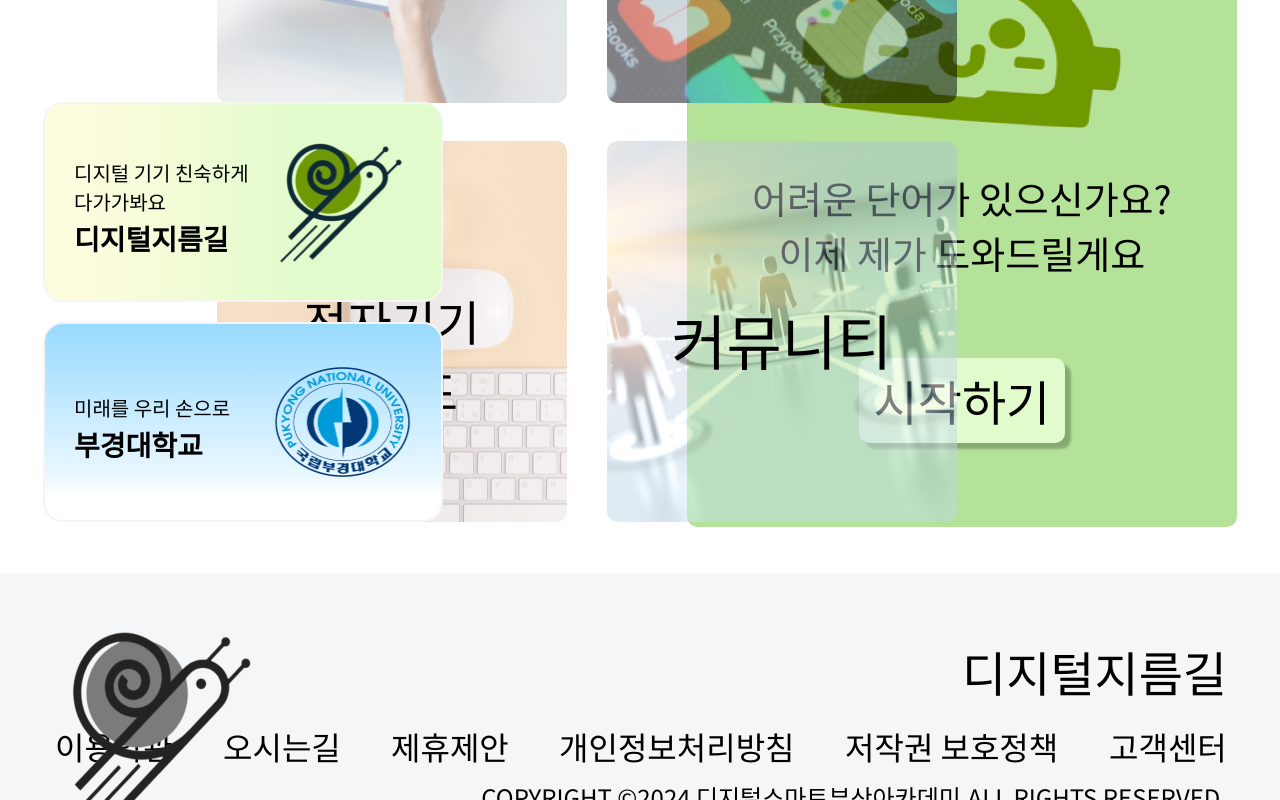
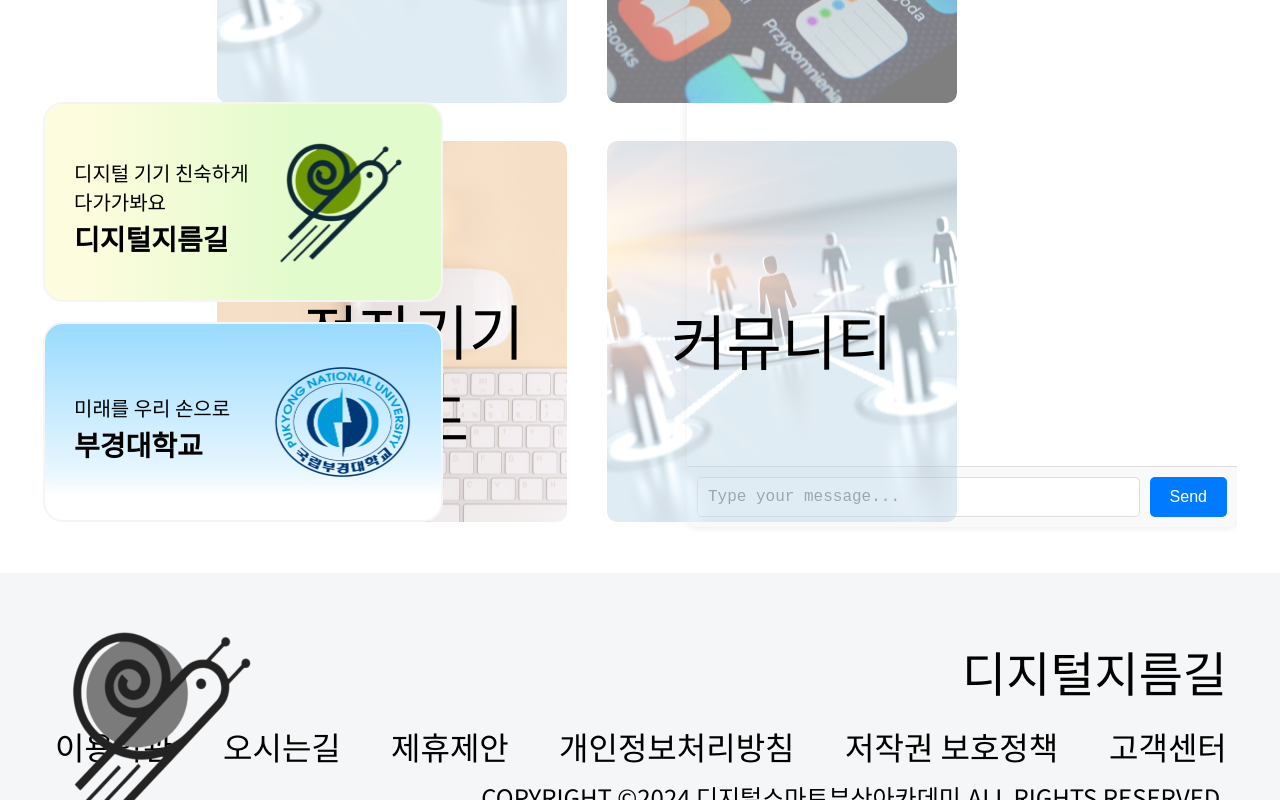
Before and after one commit to honggil-gps/digital-highway, a React (Vite) app: page /home in a window 1280 px wide. Both pictures are taken after a click on the button "시작하기". Shown: the part 207-1007 px from the top of the page. Built offline with nearby package versions, Linux system fonts and the light colour scheme.

Commit message:
ChatBotGPTHG

```diff
--- a/package.json
+++ b/package.json
@@ -9,7 +9,7 @@
     "@types/jest": "^29.5.0",
     "@types/react": "^18.0.28",
     "@types/react-dom": "^18.0.11",
-    "axios": "^1.6.8",
+    "axios": "^1.7.0",
     "react": "^18.2.0",
     "react-dom": "^18.2.0",
     "react-router-dom": "^6.23.0",
--- a/src/App.jsx
+++ b/src/App.jsx
@@ -1,4 +1,4 @@
-import { useEffect } from "react";
+import React, { useEffect } from "react";
 import {
   Routes,
   Route,
@@ -133,4 +133,5 @@ function App() {
     </Routes>
   );
 }
+
 export default App;
--- /dev/null
+++ b/src/components/ChatBot.css
@@ -0,0 +1,74 @@
+.chat-container {
+  display: flex;
+  flex-direction: column;
+  justify-content: space-between;
+  width: 100%;
+  height: 100%;
+  border-radius: 10px;
+  box-shadow: 0 0 10px rgba(0, 0, 0, 0.1);
+  background-color: white;
+  overflow: hidden;
+}
+
+.chat-box {
+  flex-grow: 1;
+  padding: 10px;
+  overflow-y: auto;
+  border-bottom: 1px solid #ddd;
+}
+
+.input-box {
+  display: flex;
+  padding: 10px;
+  background-color: #f9f9f9;
+}
+
+textarea {
+  flex-grow: 1;
+  resize: none;
+  padding: 10px;
+  border: 1px solid #ddd;
+  border-radius: 5px;
+  margin-right: 10px;
+  font-size: 16px;
+}
+
+button {
+  padding: 10px 20px;
+  border: none;
+  border-radius: 5px;
+  background-color: #007bff;
+  color: white;
+  font-size: 16px;
+  cursor: pointer;
+}
+
+button:hover {
+  background-color: #0056b3;
+}
+
+.chat-message {
+  margin: 10px 0;
+  padding: 10px 20px;
+  border-radius: 20px;
+  max-width: 80%;
+  word-wrap: break-word;
+}
+
+.user-message {
+  align-self: flex-end;
+  background-color: #007bff;
+  color: white;
+}
+
+.assistant-message {
+  align-self: flex-start;
+  background-color: #f1f0f0;
+  color: black;
+}
+
+.error-message {
+  align-self: center;
+  background-color: #f8d7da;
+  color: #721c24;
+}
--- /dev/null
+++ b/src/components/ChatBot.jsx
@@ -0,0 +1,91 @@
+import React, { useState } from 'react';
+import axios from 'axios';
+import './ChatBot.css';
+
+const ChatBot = () => {
+  const [messages, setMessages] = useState([]);
+  const [input, setInput] = useState('');
+  const [isLoading, setIsLoading] = useState(false);
+
+  const sendMessage = async () => {
+    if (input.trim() === '') return;
+
+    const userMessage = { role: 'user', content: input };
+    const newMessages = [...messages, userMessage];
+    setMessages(newMessages);
+    setInput('');
+    setIsLoading(true);
+
+    try {
+      const response = await axios.post(
+        'https://api.openai.com/v1/chat/completions',
+        {
+          model: 'gpt-3.5-turbo',
+          messages: newMessages.map((msg) => ({
+            role: msg.role,
+            content: msg.content,
+          })),
+          max_tokens: 256,  // 토큰 수를 늘립니다.
+          stop: ["\n", " Human:", " AI:"],  // 자연스럽게 끝나도록 종료 시퀀스 추가
+        },
+        {
+          headers: {
+            Authorization: `Bearer ${import.meta.env.VITE_OPENAI_API_KEY}`,
+            'Content-Type': 'application/json',
+          },
+        }
+      );
+
+      console.log('API Response:', response.data);
+      if (response.data.choices && response.data.choices.length > 0) {
+        const botMessage = {
+          role: 'assistant',
+          content: response.data.choices[0].message.content.trim(),  // 응답 내용을 정리합니다.
+        };
+        setMessages((prevMessages) => [...prevMessages, botMessage]);
+      } else {
+        throw new Error('Unexpected API response format');
+      }
+    } catch (error) {
+      console.error('Error:', error);
+      if (error.response) {
+        console.error('Response data:', error.response.data);
+        const errorMessage = {
+          role: 'error',
+          content: `Error occurred: ${error.response.data.error.message}`,
+        };
+        setMessages((prevMessages) => [...prevMessages, errorMessage]);
+      } else {
+        const errorMessage = { role: 'error', content: `Error occurred: ${error.message}` };
+        setMessages((prevMessages) => [...prevMessages, errorMessage]);
+      }
+    } finally {
+      setIsLoading(false);
+    }
+  };
+
+  return (
+    <div className="chat-container">
+      <div className="chat-box">
+        {messages.map((message, index) => (
+          <div key={index} className={`chat-message ${message.role}-message`}>
+            {message.content}
+          </div>
+        ))}
+      </div>
+      <div className="input-box">
+        <textarea
+          value={input}
+          onChange={(e) => setInput(e.target.value)}
+          placeholder="Type your message..."
+          rows="1"
+        />
+        <button onClick={sendMessage} disabled={isLoading}>
+          {isLoading ? 'Sending...' : 'Send'}
+        </button>
+      </div>
+    </div>
+  );
+};
+
+export default ChatBot;
--- a/src/pages/main/Home.css
+++ b/src/pages/main/Home.css
@@ -1,8 +1,4 @@
-.copyright9 {
-  position: absolute;
-  top: 68.67%;
-  right: 3.313rem;
-}
+
 .div101,
 .div102,
 .div103 {
@@ -36,44 +32,13 @@
   position: absolute;
   right: 3.313rem;
 }
-.footermenutext9 {
-  height: 17.33%;
-  top: 50%;
-  bottom: 32.67%;
-  width: 80.438rem;
-  font-size: var(--font-size-13xl);
-}
-.title11 {
-  top: 21%;
-  font-size: var(--font-size-29xl);
-  font-weight: 500;
-  text-align: left;
-}
-.logo-icon9 {
-  position: absolute;
-  height: 77.33%;
-  top: 11.33%;
-  bottom: 11.33%;
-  left: 2.313rem;
-  max-height: 100%;
-  width: 14.438rem;
-  object-fit: cover;
-}
+
 .box-icon6,
 .homefooter {
   position: absolute;
   width: 100%;
   right: 0;
   left: 0;
-}
-.homefooter {
-  bottom: -18.75rem;
-  background-color: var(--contents);
-  height: 18.75rem;
-  text-align: center;
-  font-size: var(--font-size-5xl);
-  color: var(--color-black);
-  font-family: var(--font-noto-sans-kr);
 }
 .box-icon6 {
   height: 100%;
@@ -238,14 +203,7 @@
 .homemaininformationbutton {
   left: calc(50% - 370px);
 }
-.homemainbuttonset {
-  position: absolute;
-  width: 41.32%;
-  top: 0;
-  right: 33.75%;
-  left: 24.93%;
-  height: 50rem;
-}
+
 .homemainbanner2image-icon {
   position: absolute;
   top: 1.563rem;
@@ -335,11 +293,6 @@
   height: 12.5rem;
   overflow: hidden;
 }
-.homemainbannerset {
-  top: 23.75rem;
-  left: 0;
-  height: 26.25rem;
-}
 .div114,
 .homemainbannerset,
 .registerbutton {
@@ -383,9 +336,6 @@
   box-shadow: 3px 3px 5px gray;
   border-radius: 5px;
   height: 6.25rem;
-}
-.homemainlrbutton {
-  height: 13.75rem;
 }
 .homemain {
   position: absolute;
@@ -501,3 +451,279 @@
 .home::-webkit-scrollbar {
   display: none;
 }
+.home {
+  width: 100%;
+  position: relative;
+  background-color: var(--color-white);
+  height: 67.5rem;
+  overflow-y: auto;
+}
+.home::-webkit-scrollbar {
+  display: none;
+}
+.homefooter {
+  position: absolute;
+  width: 100%;
+  right: 0;
+  left: 0;
+  bottom: -18.75rem;
+  background-color: var(--contents);
+  height: 18.75rem;
+  text-align: center;
+  font-size: var(--font-size-5xl);
+  color: var(--color-black);
+  font-family: var(--font-noto-sans-kr);
+}
+.copyright9 {
+  position: absolute;
+  top: 68.67%;
+  right: 3.313rem;
+}
+.footermenutext9 {
+  position: absolute;
+  height: 17.33%;
+  top: 50%;
+  bottom: 32.67%;
+  width: 80.438rem;
+  font-size: var(--font-size-13xl);
+  right: 3.313rem;
+}
+.title11 {
+  position: absolute;
+  top: 21%;
+  right: 3.313rem;
+  font-size: var(--font-size-29xl);
+  font-weight: 500;
+  text-align: left;
+}
+.logo-icon9 {
+  position: absolute;
+  height: 77.33%;
+  top: 11.33%;
+  bottom: 11.33%;
+  left: 2.313rem;
+  max-height: 100%;
+  width: 14.438rem;
+  object-fit: cover;
+}
+
+.homemain {
+  position: absolute;
+  width: 93.28%;
+  top: 14.313rem;
+  right: 3.36%;
+  left: 3.36%;
+  height: 50rem;
+  padding-bottom: 10px;
+  overflow-y: auto;
+}
+.homemainbuttonset {
+  position: absolute;
+  width: 41.32%;
+  top: 0;
+  right: 33.75%;
+  left: 24.93%;
+  height: 50rem;
+}
+.homemainbannerset {
+  position: absolute;
+  top: 23.75rem;
+  left: 0;
+  height: 26.25rem;
+}
+.homemainlrbutton {
+  position: absolute;
+  top: 0;
+  left: 0;
+  width: 25rem;
+  height: 13.75rem;
+}
+
+.homemaincommunitybutton,
+.homemainlearningbutton,
+.homemaininformationbutton,
+.homemainguidebutton {
+  cursor: pointer;
+  border: 0;
+  padding: 0;
+  background-color: transparent;
+  position: absolute;
+  width: 21.875rem;
+  height: 23.813rem;
+}
+
+.homemaincommunitybutton {
+  top: 26.188rem;
+  left: calc(50% + 20px);
+}
+.homemainlearningbutton {
+  top: 0;
+  left: calc(50% + 20px);
+}
+.homemaininformationbutton {
+  top: 0;
+  left: calc(50% - 370px);
+}
+.homemainguidebutton {
+  top: 26.188rem;
+  left: calc(50% - 370px);
+}
+
+.homemaincommunitybuttonimage-icon,
+.homemainlearningbuttonimage-icon,
+.homemaininformationbuttonimage-icon,
+.homemainguidebuttonimage-icon {
+  position: absolute;
+  top: 0;
+  left: 0;
+  border-radius: var(--br-3xs);
+  width: 21.875rem;
+  height: 23.813rem;
+  object-fit: cover;
+}
+.homemaincommunitybuttonimage-icon:hover,
+.homemainlearningbuttonimage-icon:hover,
+.homemaininformationbuttonimage-icon:hover,
+.homemaincommunitybuttonimage-icon:hover {
+  box-shadow: 3px 3px 5px gray;
+}
+
+.div108,
+.div109,
+.div110 {
+  position: absolute;
+  font-size: var(--font-size-41xl);
+  font-family: var(--font-noto-sans-kr);
+  color: var(--color-black);
+  text-align: left;
+}
+.div108 {
+  top: 9.625rem;
+  left: 4rem;
+}
+.div109 {
+  top: 9rem;
+  left: 5.375rem;
+}
+.div110 {
+  top: 9.625rem;
+  left: 3.5rem;
+}
+
+.registerbutton,
+.loginbutton1 {
+  cursor: pointer;
+  border: 0;
+  padding: 0;
+  background-color: var(--contents);
+  box-shadow: 3px 3px 5px gray;
+  border-radius: 5px;
+  height: 6.25rem;
+}
+.registerbutton {
+  top: 7.5rem;
+}
+.div114 {
+  position: absolute;
+  top: 1.313rem;
+  left: -0.031rem;
+  font-size: var(--font-size-21xl);
+  font-family: var(--font-noto-sans-kr);
+  color: var(--color-black);
+  text-align: center;
+  display: flex;
+  align-items: center;
+  justify-content: center;
+}
+
+.homeheader {
+  position: absolute;
+  width: 99.95%;
+  top: 0;
+  right: 0.05%;
+  left: 0;
+  background-color: var(--main);
+  height: 11.188rem;
+  overflow: hidden;
+  text-align: center;
+  font-size: var(--font-size-56xl);
+  color: var(--color-white);
+  font-family: var(--font-noto-sans-kr);
+}
+.headertitle6 {
+  position: absolute;
+  top: 2.125rem;
+  left: calc(50% - 332.5px);
+  width: 41.563rem;
+  height: 6.938rem;
+}
+.headertitleimage-icon8 {
+  position: absolute;
+  height: 100%;
+  top: 0;
+  bottom: 0;
+  left: calc(50% - 332.5px);
+  max-height: 100%;
+  width: 7.5rem;
+  object-fit: cover;
+}
+.div117 {
+  position: absolute;
+  top: 0.9%;
+  left: calc(50% - 223.5px);
+  display: flex;
+  align-items: center;
+  justify-content: center;
+  width: 34.75rem;
+  cursor: default;
+}
+.headermyinfobutton5,
+.headerbackbutton9 {
+  cursor: pointer;
+  border: 0;
+  padding: 0;
+  background-color: var(--light);
+  box-shadow: 0 4px 4px rgba(0, 0, 0, 0.25);
+  border-radius: 5px;
+  width: 14rem;
+  height: 6.5rem;
+}
+.headermyinfobutton5 {
+  position: absolute;
+  top: 2.344rem;
+  right: 3.875rem;
+}
+.headerbackbutton9 {
+  position: absolute;
+  top: 2.344rem;
+  left: 3.875rem;
+}
+.div116,
+.div118 {
+  position: absolute;
+  width: 14rem;
+  font-size: var(--font-size-29xl);
+  font-family: var(--font-noto-sans-kr);
+  color: var(--color-black);
+  text-align: center;
+  display: flex;
+  align-items: center;
+  justify-content: center;
+}
+.div116 {
+  top: 15.87%;
+  right: 0;
+}
+.div118 {
+  top: 16.83%;
+  left: 0;
+}
+
+/* 챗봇 컨테이너 스타일 추가 */
+.chatbot-container {
+  position: absolute;
+  top: 0;
+  left: 0;
+  width: 100%;
+  height: 100%;
+}
--- a/src/pages/main/Home.jsx
+++ b/src/pages/main/Home.jsx
@@ -1,9 +1,11 @@
-import { useCallback } from "react";
+import { useCallback, useState } from "react";
 import { useNavigate } from "react-router-dom";
+import ChatBot from "../../components/ChatBot";
 import "./Home.css";
 
 const Home = () => {
   const navigate = useNavigate();
+  const [showChatBot, setShowChatBot] = useState(false);
 
   const onHomeMainCommunityButtonClick = useCallback(() => {
     navigate("/community");
@@ -37,6 +39,10 @@ const Home = () => {
     navigate("/");
   }, [navigate]);
 
+  const onStartButtonClick = () => {
+    setShowChatBot(true);
+  };
+
   return (
     <div className="home">
       <footer className="homefooter">
@@ -63,11 +69,12 @@ const Home = () => {
               <p className="p16">이제 제가 도와드릴게요</p>
             </span>
           </div>
-          <button className="start6">
+          <button className="start6" onClick={onStartButtonClick}>
             <div className="start-child3" />
             <div className="div107">시작하기</div>
           </button>
           <img className="character-icon6" alt="" src="main/character@2x.png" />
+          {showChatBot && <div className="chatbot-container"><ChatBot /></div>}
         </section>
         <div className="homemainbuttonset">
           <button
@@ -113,7 +120,7 @@ const Home = () => {
             <img
               className="homemaincommunitybuttonimage-icon"
               alt=""
-              src="main/homemaininformationbuttonimage@2x.png"
+              src="main/homemaincommunitybuttonimage@2x.png"
             />
             <div className="div108">정보제공</div>
           </button>
```
Also changed, not shown: 1 other file (tests, documents, lock files or other folders).
